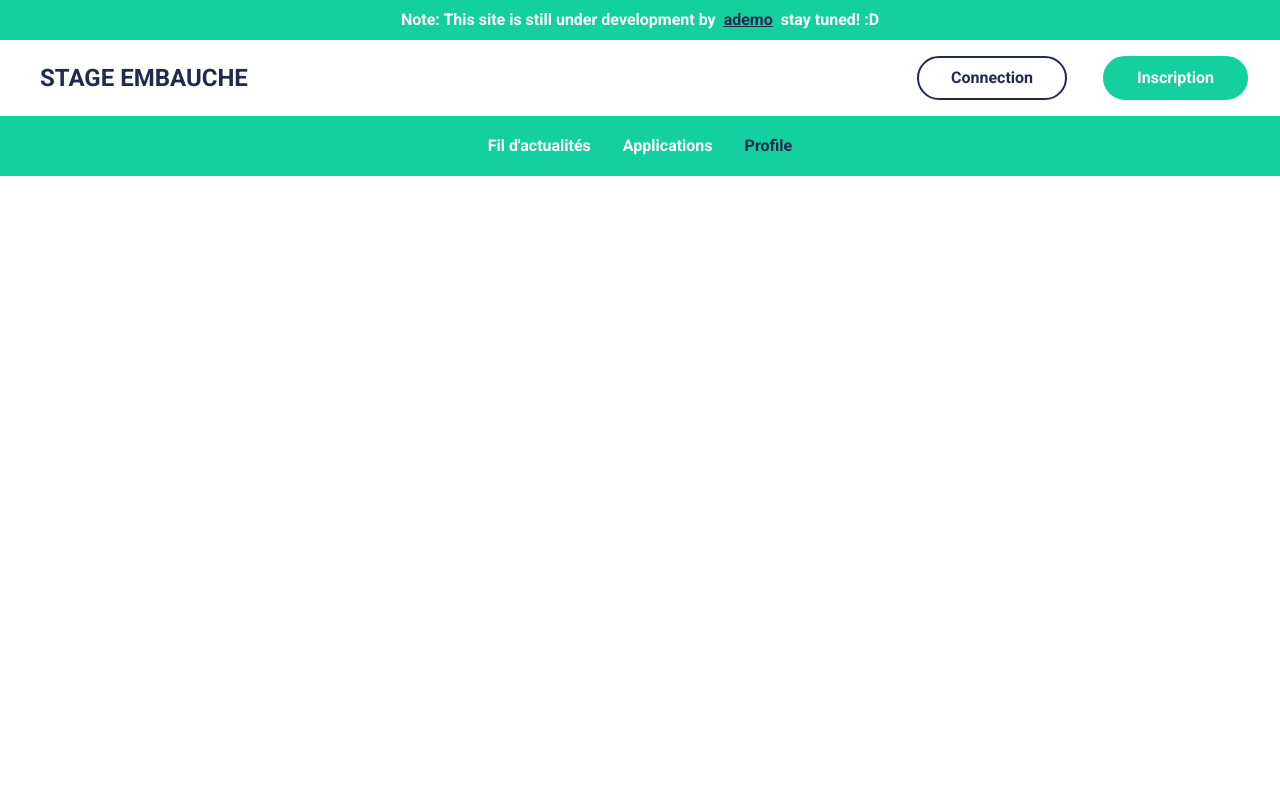
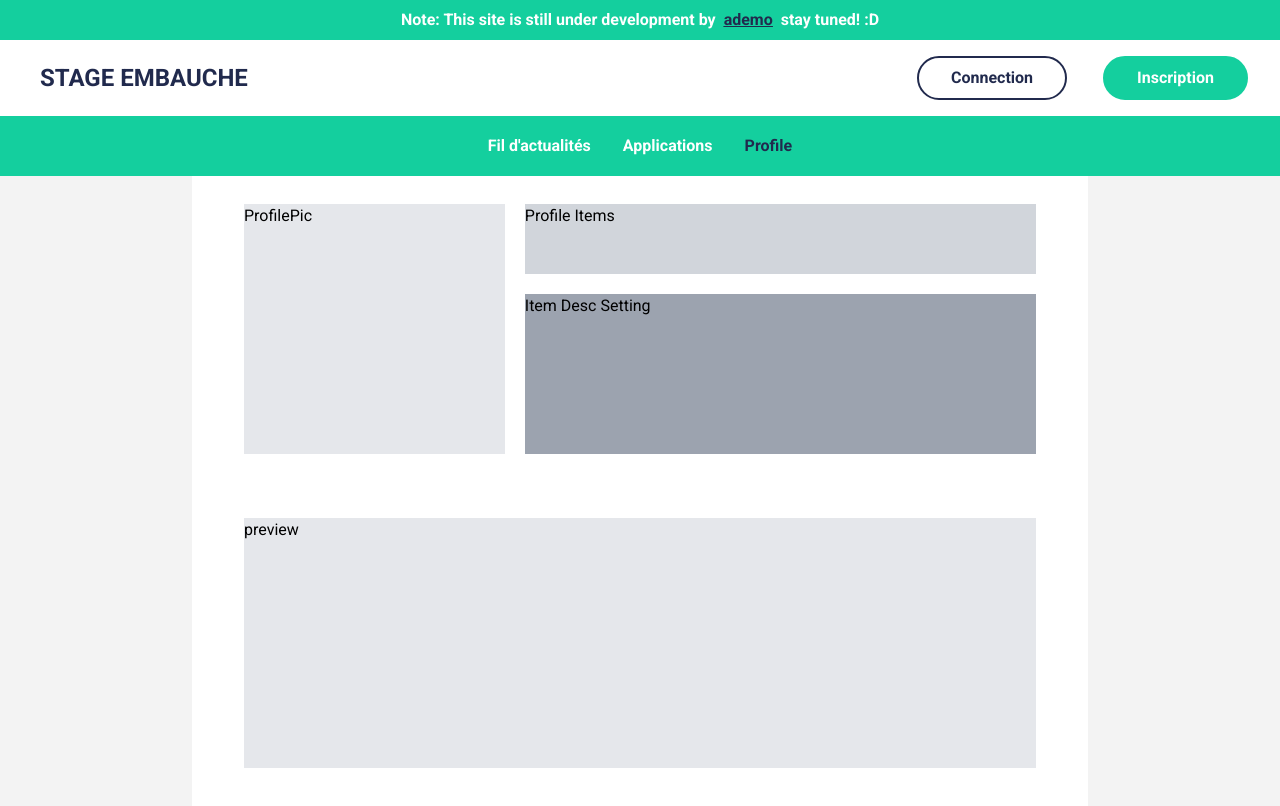
Before and after one commit to ad3mo/collect-interns-front, a React (Create React App) app: page /profile in a window 1280 px wide. Shown: the top 806 px of the page. Built offline with nearby package versions, Linux system fonts and the light colour scheme.

Commit message:
profile settings grid layout

```diff
--- a/src/pages/ProfilePage.jsx
+++ b/src/pages/ProfilePage.jsx
@@ -4,7 +4,16 @@ import MainLayout from '../components/MainLayout'
 const ProfilePage = () => {
   return (
     <MainLayout>
-      <h1>Profile</h1>
+      <main className='bg-white mt-8 mx-auto w-[80%] lg:w-[70%] p-8 flex flex-col gap-6 h-screen'>
+      <div class="grid grid-rows-3 grid-flow-col gap-5 m-5">
+      <div class="row-span-3 bg-gray-200 h-[250px] ">ProfilePic</div>
+      <div class="col-span-2 bg-gray-300">Profile Items</div>
+      <div class="row-span-2 col-span-2 bg-gray-400">Item Desc Setting</div>
+      </div>
+      <div className='bg-gray-200 h-[250px] m-5'>
+        preview
+      </div>
+      </main>
     </MainLayout>
   )
 }
```
